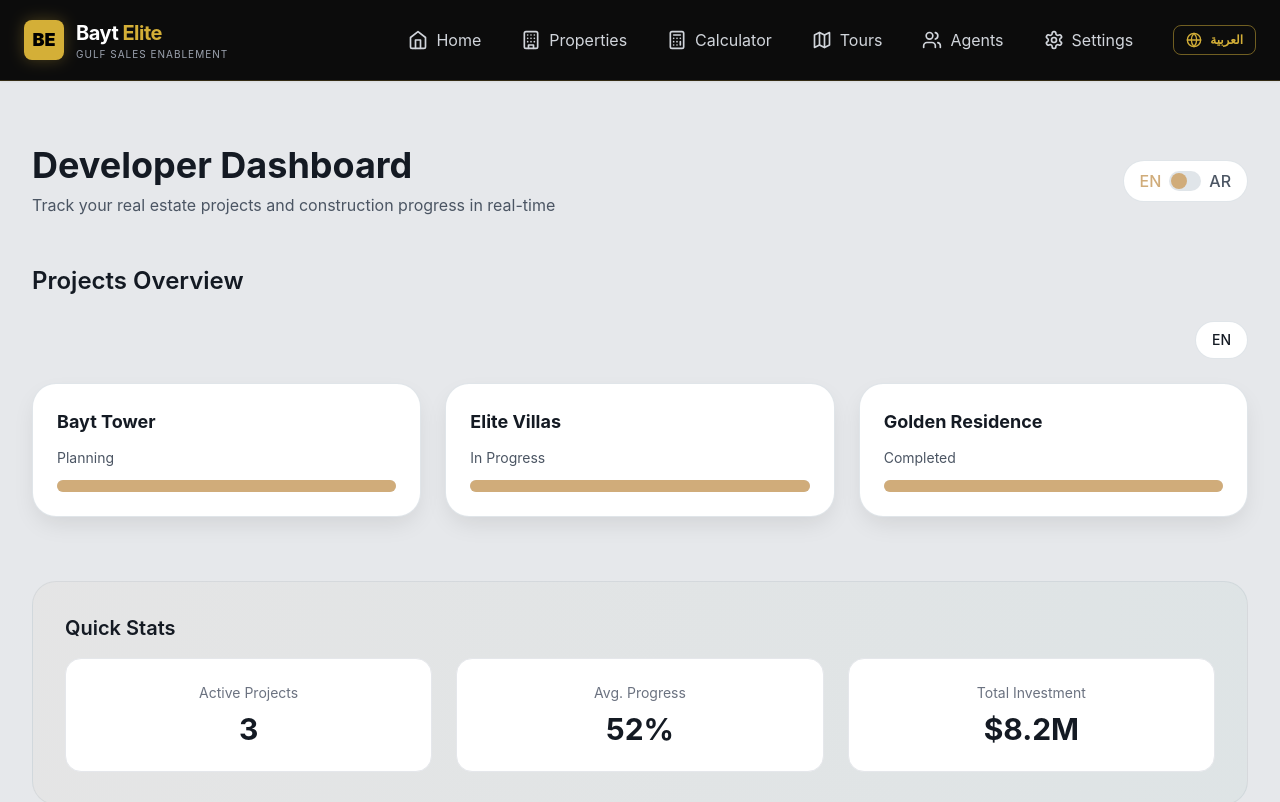
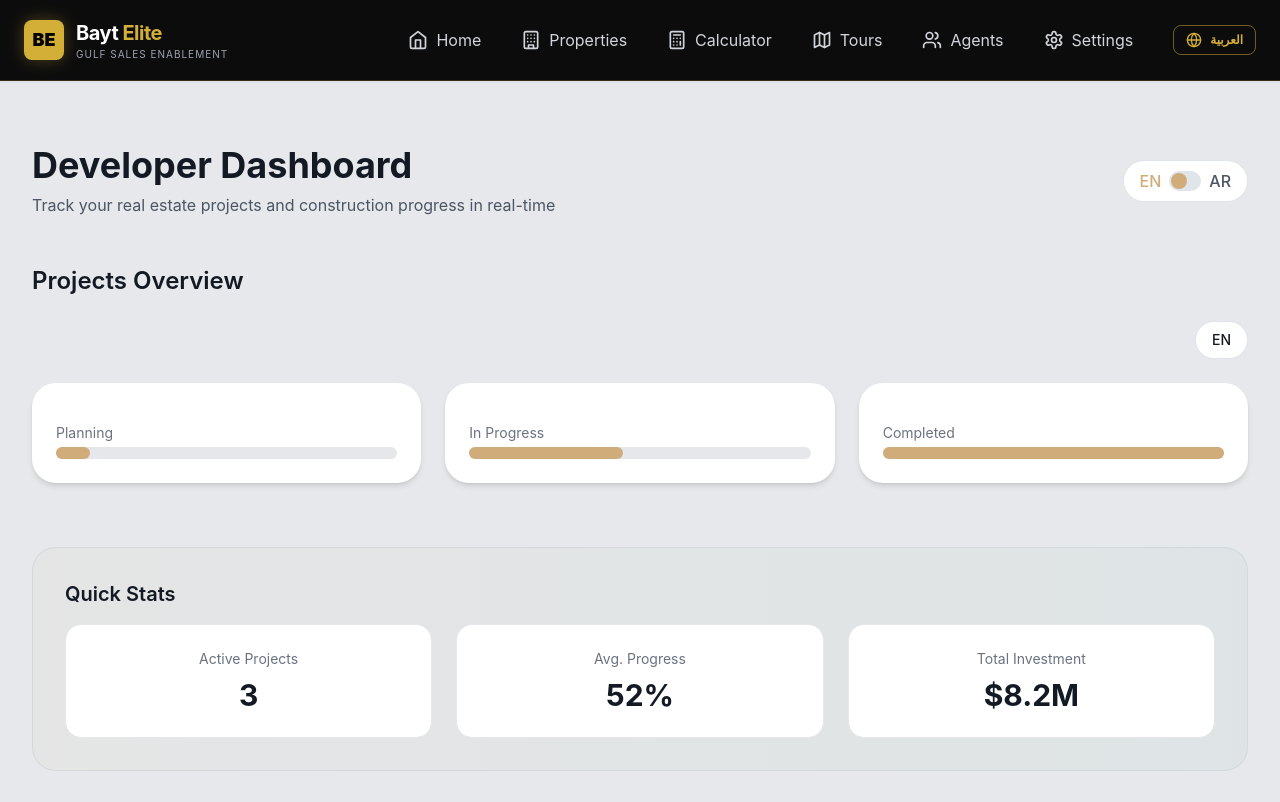
Before and after one commit to fazetdev/baytelitet, a Next.js app: page /developer in a window 1280 px wide. Shown: the top 802 px of the page. Built offline with nearby package versions, Linux system fonts and the light colour scheme.

Commit message:
fix: unify ProgressBar prop to 'progress' in ProjectDetails

```diff
--- a/app/home/components/project-tracker/ProjectDetails.tsx
+++ b/app/home/components/project-tracker/ProjectDetails.tsx
@@ -1,32 +1,31 @@
 'use client';
 
 import ProgressBar from './ProgressBar';
+import { Project } from './types';
+import { useLanguage } from '@/context/useLanguage';
 
-interface Project {
-  name: string;
-  status: 'Planning' | 'In Progress' | 'Completed';
-  progress: number;
+interface Props {
+  project: Project;
 }
 
-interface ProjectDetailsProps {
-  project: Project;
-  lang: 'en' | 'ar';
-}
+export default function ProjectDetails({ project }: Props) {
+  const { lang } = useLanguage();
 
-export default function ProjectDetails({ project, lang }: ProjectDetailsProps) {
   const statusLabels = {
+    'In Progress': { en: 'In Progress', ar: 'قيد التنفيذ' },
     'Planning': { en: 'Planning', ar: 'التخطيط' },
-    'In Progress': { en: 'In Progress', ar: 'قيد التنفيذ' },
-    'Completed': { en: 'Completed', ar: 'مكتمل' },
+    'Completed': { en: 'Completed', ar: 'مكتمل' }
   };
 
   return (
-    <div className="bg-white p-6 rounded-2xl shadow-card border border-bayt-cool/30 space-y-3">
-      <h3 className="font-bold text-lg text-bayt-dark">{project.name}</h3>
-      <p className="text-sm text-gray-600">
+    <div className="bg-white p-6 rounded-2xl shadow-md">
+      <h3 className="text-xl font-semibold mb-2">{lang === 'ar' ? project.nameAr : project.nameEn}</h3>
+      <p className="text-gray-600 mb-4">{lang === 'ar' ? project.descriptionAr : project.descriptionEn}</p>
+
+      <p className="text-sm text-gray-500 mb-1">
         {lang === 'ar' ? statusLabels[project.status].ar : statusLabels[project.status].en}
       </p>
-      <ProgressBar percentage={project.progress} />
+      <ProgressBar progress={project.progress} />
     </div>
   );
 }
```
